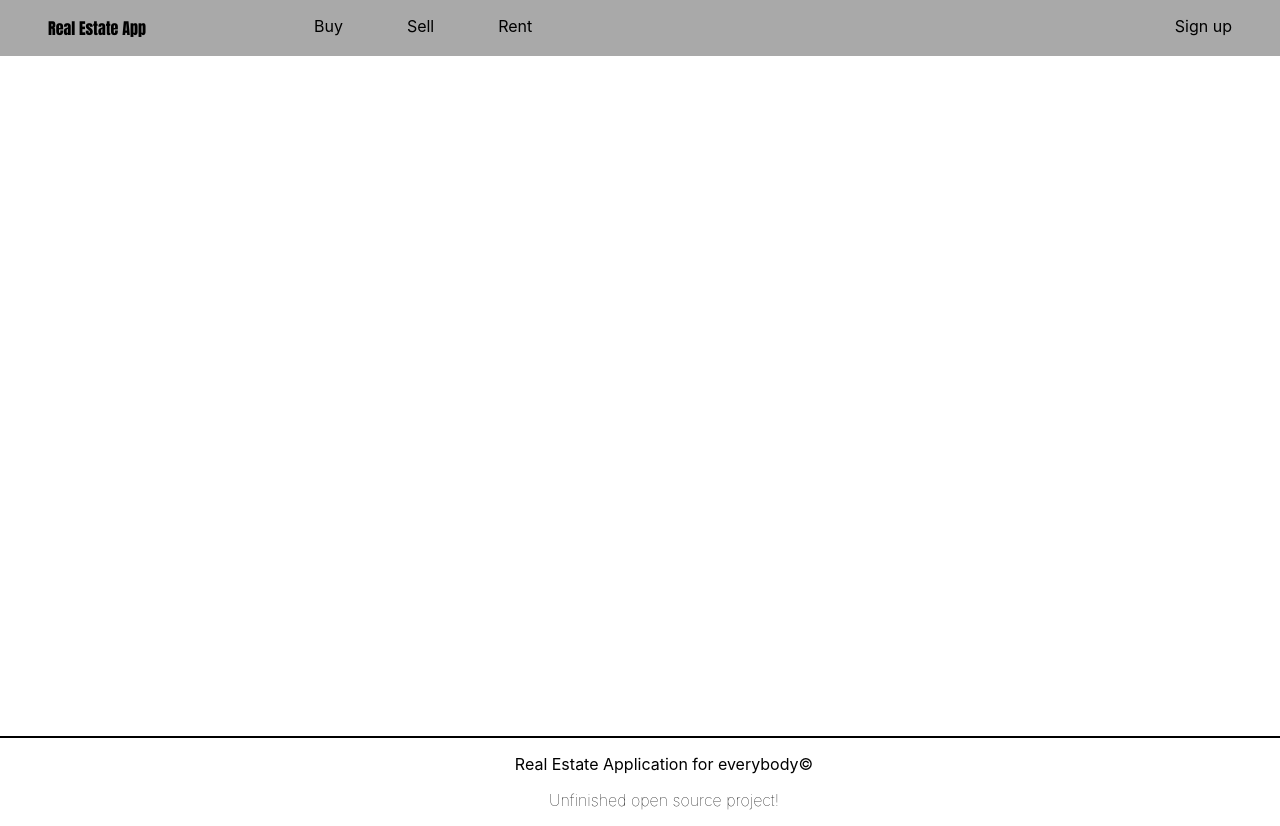
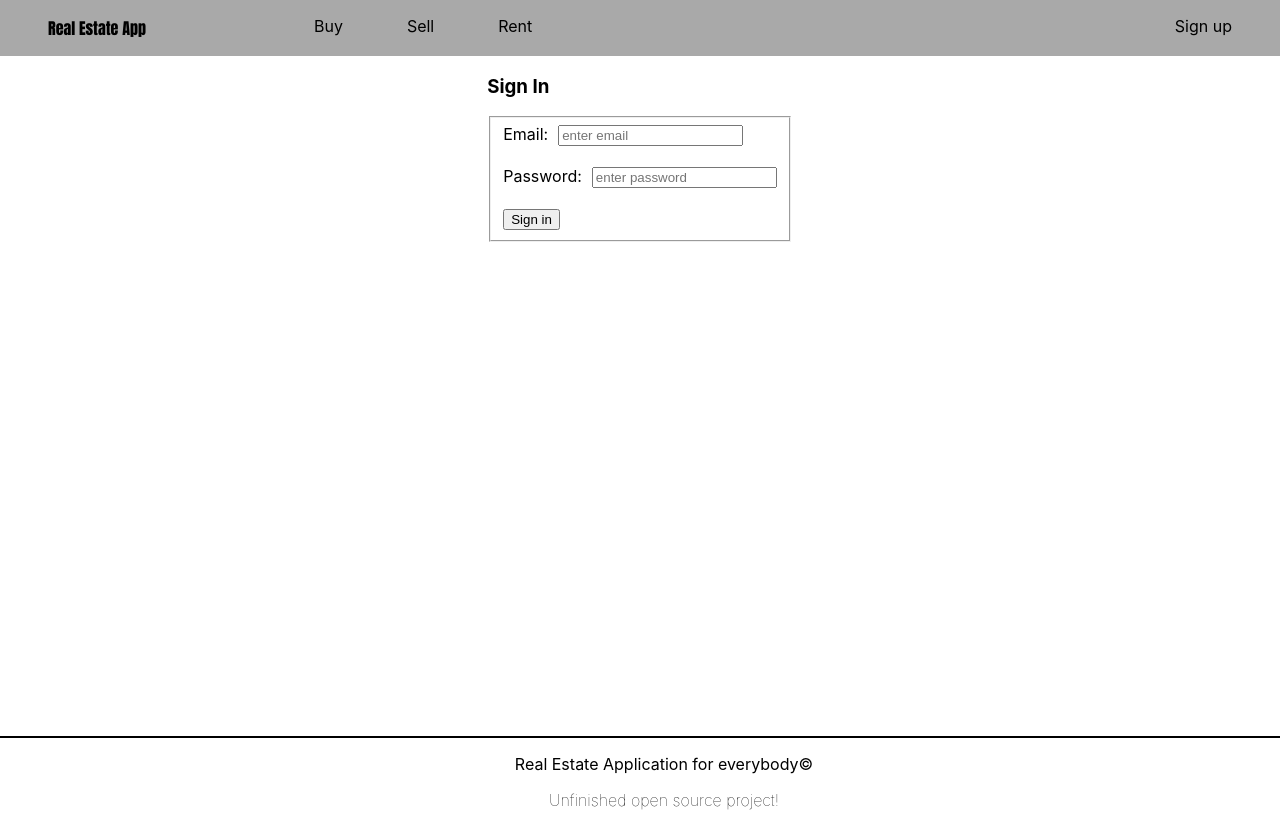
Before and after one commit to devihor25/Real-Estate-App-React, a React (Create React App) app: page /signin in a window 1280 px wide. Built offline with nearby package versions, Linux system fonts and the light colour scheme; the HTML template or start-up script is replaced by a standard one.

Commit message:
implemented signin route, integrated with login be

```diff
--- a/src/App.js
+++ b/src/App.js
@@ -7,6 +7,7 @@ import CreateHome from './components/Homes/CreateHome';
 import SignUpPage from './components/User/SignUpPage';
 import AllHomes from './components/Homes/AllHomes';
 import HomeDetails from './components/Homes/HomeDetails';
+import SignInPage from './components/User/SignInPage';
 
 function App() {
   return (
@@ -18,6 +19,7 @@ function App() {
             <Route path='/' element={<HomePage />} />
             <Route path='/create-home' element={<CreateHome />} />
             <Route path='/signup' element={<SignUpPage />} />
+            <Route path='/signin' element={<SignInPage />} />
             <Route path='/all-homes' element={<AllHomes />} />
             <Route path='/home-details' element={<HomeDetails />} />
           </Routes>
--- a/src/App.scss
+++ b/src/App.scss
@@ -24,3 +24,14 @@ main {
 form {
   display: inline-block;
 }
+
+.signin-form-container {
+  display: flex;
+  width: 100vw;
+  align-items: center;
+  flex-direction: column;
+}
+
+.signin-form label {
+  margin-right: 10px;
+}
--- /dev/null
+++ b/src/components/User/SignInPage.js
@@ -0,0 +1,77 @@
+import { useState } from "react";
+import { useNavigate } from "react-router-dom";
+import { hostUrl } from "../../common/urls";
+
+export default function SignUpPage() {
+  const [errorMessage, seterrorMessage] = useState(null);
+  const [isLoading, setisLoading] = useState(false);
+  const navigate = useNavigate();
+
+  const loginHandler = async (e) => {
+    e.preventDefault();
+    setisLoading(true);
+
+    //get credentials
+    const email = e.target.email.value;
+    const password = e.target.password.value;
+
+    //configure post request
+    const url = hostUrl + "/auth/login";
+    const myHeaders = new Headers();
+    myHeaders.append("Content-Type", "application/json");
+
+    const raw = JSON.stringify({
+      email: email,
+      password: password,
+    });
+
+    const requestOptions = {
+      method: "POST",
+      headers: myHeaders,
+      body: raw,
+      redirect: "follow",
+    };
+
+    //send post request
+    const response = await fetch(url, requestOptions);
+    setisLoading(false);
+    const detail = await response.json();
+    const status = response.status;
+
+    //handle various scenerios
+    if (status === 200) {
+      document.cookie = `token=${detail.token};max-age=${60 * 60 * 24}`;
+      localStorage.setItem("userId", detail.first_name);
+      navigate("/");
+    } else if (status === 400) {
+      seterrorMessage("Wrong email or password");
+      document.getElementById("email").focus();
+    } else if (status === 401) {
+      seterrorMessage("Wrong email or password");
+      document.getElementById("email").focus();
+    } else {
+      seterrorMessage("Error occured while trying to sign in.");
+      document.getElementById("email").focus();
+    }
+  };
+
+  return (
+    <div className="signin-form-container">
+      <form className="signin-form" onSubmit={loginHandler} onClick={() => seterrorMessage(null)}>
+        <h3>Sign In</h3>
+        <fieldset>
+          <label htmlFor="email">Email:</label>
+          <input placeholder="enter email" type="email" id="email" required autoComplete="email" />
+          <br />
+          <br />
+          <label htmlFor="password">Password:</label>
+          <input type="password" placeholder="enter password" id="password" autoComplete="current-password" required />
+          <br />
+          {errorMessage && <p style={{ color: "red" }}>{errorMessage}</p>}
+          <br />
+          {!isLoading ? <input type="submit" value="Sign in" /> : <input type="submit" value="Signin in..." />}
+        </fieldset>
+      </form>
+    </div>
+  );
+}
```
